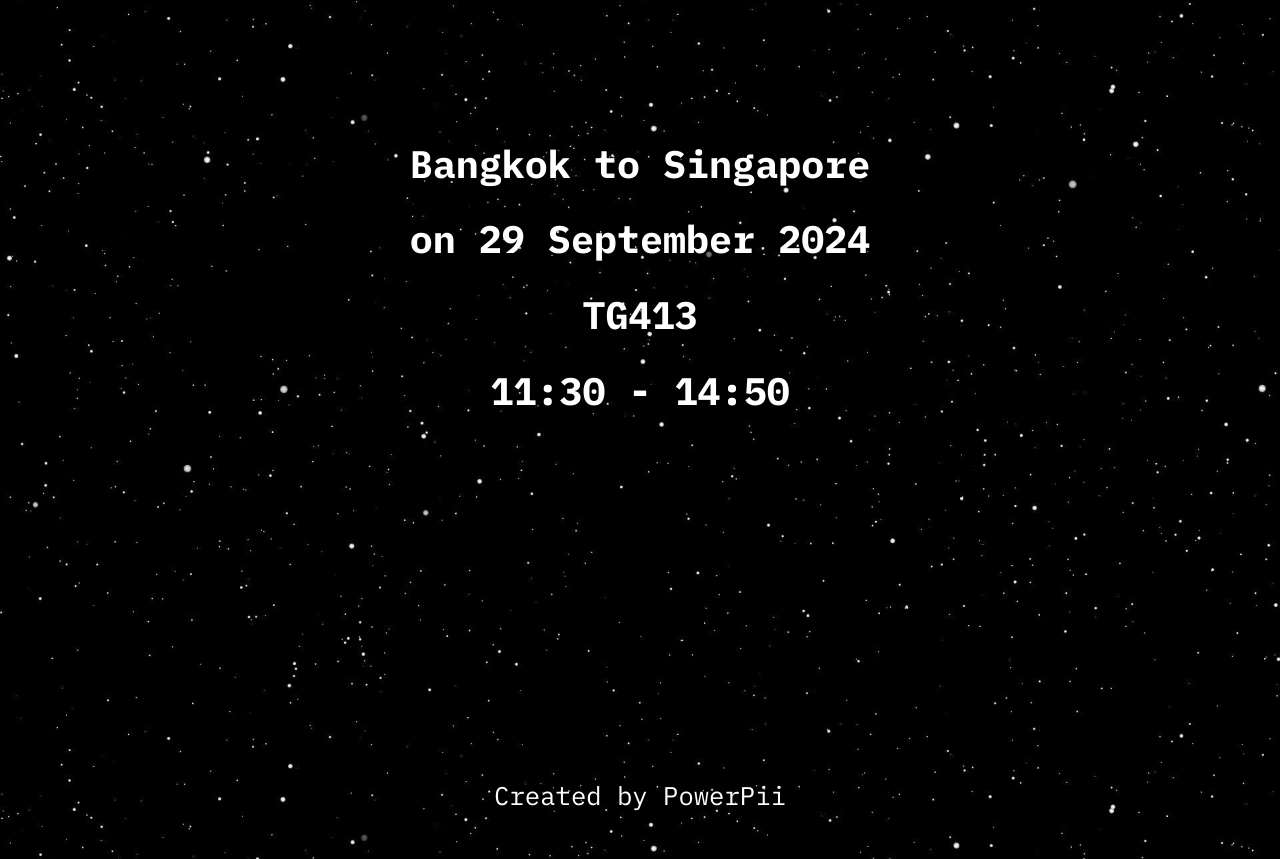
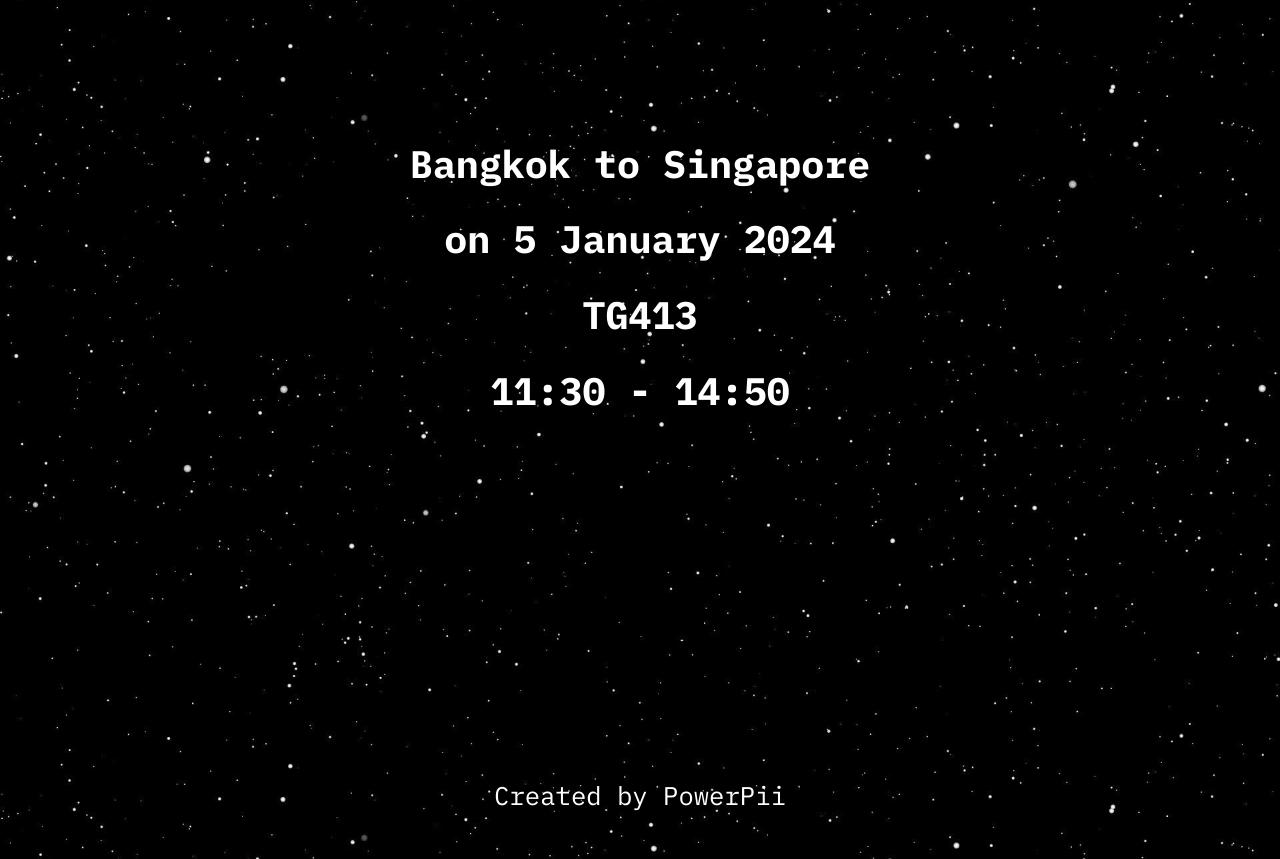
Before and after one commit to PowerPii/PowerPii.github.io, a plain HTML site: page index.html in a window 1280 px wide. Shown: the part 687-1546 px from the top of the page. Drawn offline with Linux system fonts and the light colour scheme.

Commit message:
Update index.html

```diff
--- a/index.html
+++ b/index.html
@@ -20,7 +20,7 @@
             <div class="information-div">
                 <div>
                     <h1>Bangkok to Singapore</h1>
-                    <h1>on 29 September 2024</h1>
+                    <h1>on 5 January 2024</h1>
                     <h1>TG413</h1>
                     <h1>11:30 - 14:50</h1>
                 </div>
```
